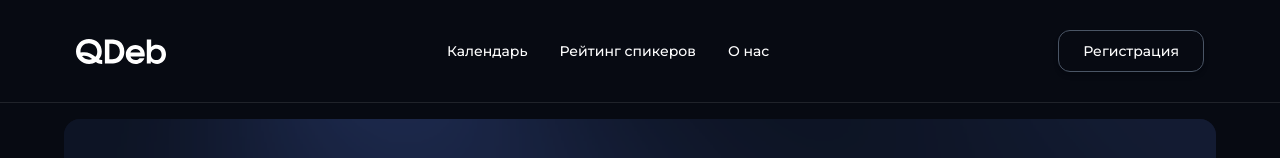
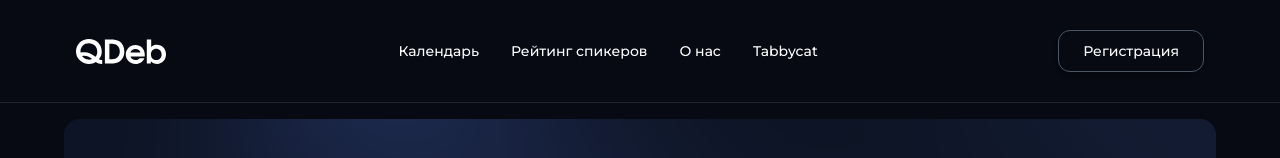
Before and after one commit to ondyyvfx/Qdeb, a Next.js app: page / in a window 1280 px wide. Shown: the top 158 px of the page. Built offline with nearby package versions, Linux system fonts and the light colour scheme; no server answers.

Commit message:
tabbycat @ navbar

```diff
--- a/components/shared/MobileMenu.tsx
+++ b/components/shared/MobileMenu.tsx
@@ -87,6 +87,15 @@ const MobileMenu = ({ user, onLogout, onNavigate }: MobileMenuProps) => {
           >
             О нас
           </Link>
+
+          <a
+            href="https://tabby.qdeb.kz"
+            target="_blank"
+            rel="noopener noreferrer"
+            className="px-4 py-3 rounded-lg hover:bg-white/5 transition-colors text-white font-medium"
+          >
+            Tabbycat
+          </a>
 
           {user?.roles?.includes("ROLE_ADMIN") && (
             <Link
--- a/components/shared/Navbar.tsx
+++ b/components/shared/Navbar.tsx
@@ -297,6 +297,14 @@ const Navbar = () => {
           <Link href="/about" className="hover:text-accent transition-colors">
             О нас
           </Link>
+          <a
+            href="https://tabby.qdeb.kz"
+            target="_blank"
+            rel="noopener noreferrer"
+            className="hover:text-accent transition-colors"
+          >
+            Tabbycat
+          </a>
           {hasHydrated && user?.roles?.includes("ROLE_ADMIN") && (
             <Link
               href="/tournaments/create"
```
